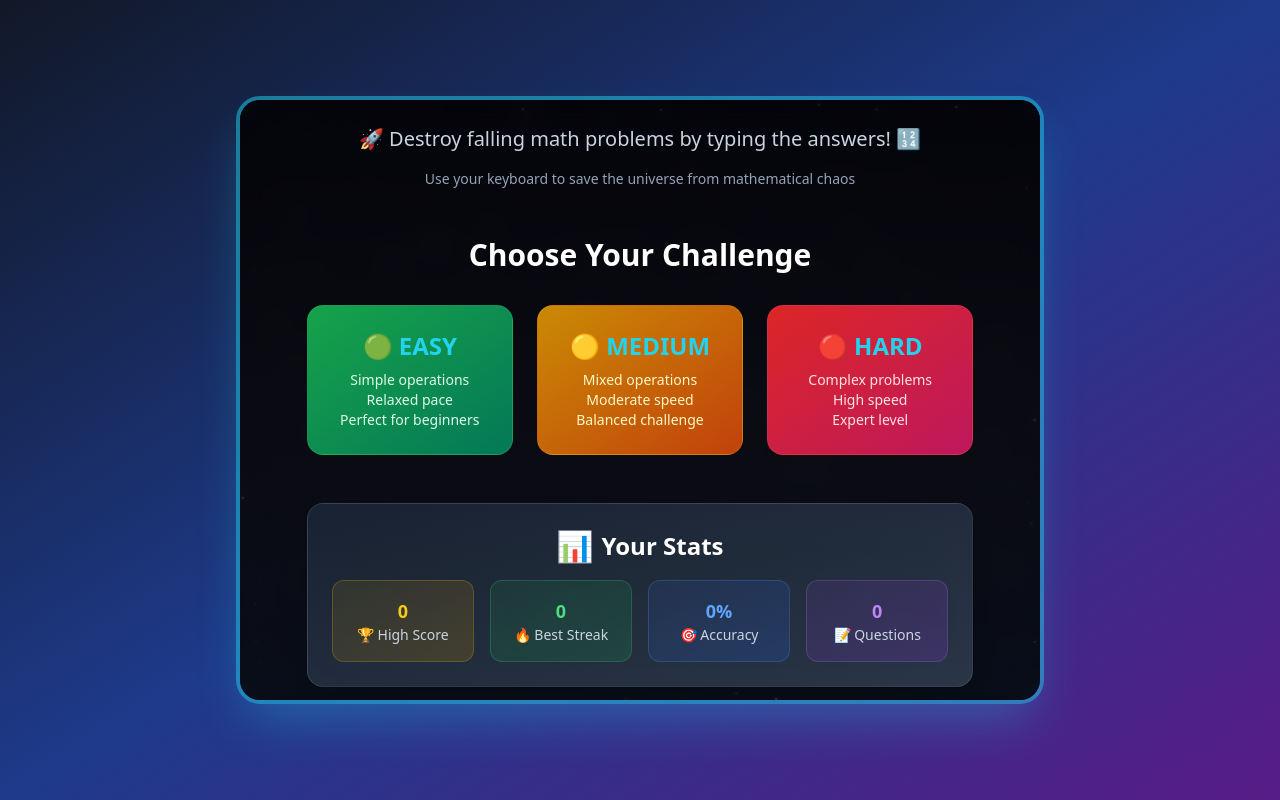
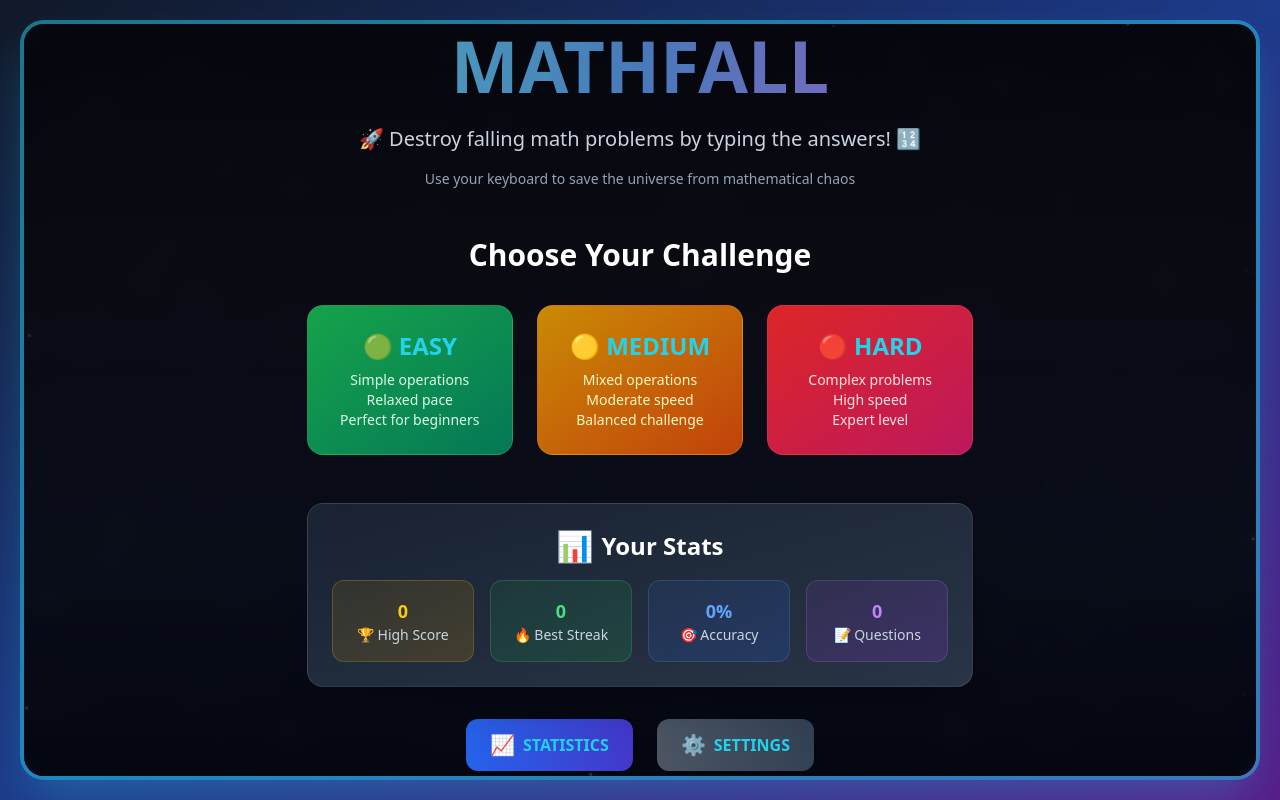
Before and after one commit to AmanRajYadav/mathfall, a React (Vite) app: page / in a window 1280 px wide. Built offline with nearby package versions, Linux system fonts and the light colour scheme.

Commit message:
Make screen full screen
Adjusted the game's layout to fit the full screen.

```diff
--- a/src/components/GameCanvas.tsx
+++ b/src/components/GameCanvas.tsx
@@ -5,9 +5,10 @@ import { GameState } from '../types/game';
 interface GameCanvasProps {
   gameState: GameState;
   starField: Array<{x: number, y: number, speed: number}>;
+  canvasSize: { width: number, height: number };
 }
 
-const GameCanvas: React.FC<GameCanvasProps> = ({ gameState, starField }) => {
+const GameCanvas: React.FC<GameCanvasProps> = ({ gameState, starField, canvasSize }) => {
   const canvasRef = useRef<HTMLCanvasElement>(null);
 
   useEffect(() => {
@@ -18,13 +19,13 @@ const GameCanvas: React.FC<GameCanvasProps> = ({ gameState, starField }) => {
     if (!ctx) return;
 
     // Modern gradient background
-    const gradient = ctx.createLinearGradient(0, 0, 0, 600);
+    const gradient = ctx.createLinearGradient(0, 0, 0, canvasSize.height);
     gradient.addColorStop(0, '#0f0f23');
     gradient.addColorStop(0.3, '#1a1a2e');
     gradient.addColorStop(0.7, '#16213e');
     gradient.addColorStop(1, '#0a0e27');
     ctx.fillStyle = gradient;
-    ctx.fillRect(0, 0, 800, 600);
+    ctx.fillRect(0, 0, canvasSize.width, canvasSize.height);
 
     // Enhanced stars with glow and twinkle
     starField.forEach((star, index) => {
@@ -43,35 +44,36 @@ const GameCanvas: React.FC<GameCanvasProps> = ({ gameState, starField }) => {
 
     if (gameState.gameStatus === 'gameOver') {
       // Modern game over screen with glassmorphism
-      const overlayGradient = ctx.createRadialGradient(400, 300, 0, 400, 300, 400);
+      const overlayGradient = ctx.createRadialGradient(canvasSize.width/2, canvasSize.height/2, 0, canvasSize.width/2, canvasSize.height/2, canvasSize.width/2);
       overlayGradient.addColorStop(0, 'rgba(0, 0, 0, 0.9)');
       overlayGradient.addColorStop(1, 'rgba(20, 20, 40, 0.95)');
       ctx.fillStyle = overlayGradient;
-      ctx.fillRect(0, 0, 800, 600);
+      ctx.fillRect(0, 0, canvasSize.width, canvasSize.height);
 
       // Glowing game over text
-      ctx.font = 'bold 48px system-ui';
+      const fontSize = Math.min(48, canvasSize.width / 20);
+      ctx.font = `bold ${fontSize}px system-ui`;
       ctx.fillStyle = '#ff4757';
       ctx.textAlign = 'center';
       ctx.shadowColor = '#ff4757';
       ctx.shadowBlur = 30;
-      ctx.fillText('GAME OVER', 400, 250);
+      ctx.fillText('GAME OVER', canvasSize.width/2, canvasSize.height/2 - 50);
 
-      ctx.font = '24px system-ui';
+      ctx.font = `${fontSize/2}px system-ui`;
       ctx.fillStyle = '#70a1ff';
       ctx.shadowBlur = 15;
-      ctx.fillText(`Final Score: ${gameState.score.toLocaleString()}`, 400, 300);
+      ctx.fillText(`Final Score: ${gameState.score.toLocaleString()}`, canvasSize.width/2, canvasSize.height/2);
 
       if (gameState.score === gameState.statistics.highScore) {
         ctx.fillStyle = '#ffa502';
         ctx.shadowColor = '#ffa502';
-        ctx.fillText('🏆 NEW HIGH SCORE! 🏆', 400, 330);
+        ctx.fillText('🏆 NEW HIGH SCORE! 🏆', canvasSize.width/2, canvasSize.height/2 + 30);
       }
 
       ctx.fillStyle = '#70a1ff';
       ctx.shadowColor = '#70a1ff';
       ctx.shadowBlur = 10;
-      ctx.fillText('Press SPACE to restart', 400, 380);
+      ctx.fillText('Press SPACE to restart', canvasSize.width/2, canvasSize.height/2 + 80);
       ctx.shadowBlur = 0;
 
       return;
@@ -80,38 +82,41 @@ const GameCanvas: React.FC<GameCanvasProps> = ({ gameState, starField }) => {
     if (gameState.gameStatus === 'waveComplete') {
       // Wave complete with celebration effect
       const time = Date.now() * 0.005;
-      const overlayGradient = ctx.createRadialGradient(400, 300, 0, 400, 300, 300);
+      const overlayGradient = ctx.createRadialGradient(canvasSize.width/2, canvasSize.height/2, 0, canvasSize.width/2, canvasSize.height/2, canvasSize.width/3);
       overlayGradient.addColorStop(0, 'rgba(0, 50, 100, 0.8)');
       overlayGradient.addColorStop(1, 'rgba(0, 0, 0, 0.6)');
       ctx.fillStyle = overlayGradient;
-      ctx.fillRect(0, 0, 800, 600);
+      ctx.fillRect(0, 0, canvasSize.width, canvasSize.height);
 
-      ctx.font = 'bold 36px system-ui';
+      const fontSize = Math.min(36, canvasSize.width / 25);
+      ctx.font = `bold ${fontSize}px system-ui`;
       ctx.fillStyle = '#70a1ff';
       ctx.textAlign = 'center';
       ctx.shadowColor = '#70a1ff';
       ctx.shadowBlur = 20 + Math.sin(time) * 10;
-      ctx.fillText(`🎉 WAVE ${gameState.wave} COMPLETE! 🎉`, 400, 300);
+      ctx.fillText(`🎉 WAVE ${gameState.wave} COMPLETE! 🎉`, canvasSize.width/2, canvasSize.height/2);
       ctx.shadowBlur = 0;
 
       return;
     }
 
     // Enhanced player ship with glow trail
-    const shipGradient = ctx.createRadialGradient(400, 575, 0, 400, 575, 25);
+    const shipX = canvasSize.width / 2;
+    const shipY = canvasSize.height - 25;
+    const shipGradient = ctx.createRadialGradient(shipX, shipY, 0, shipX, shipY, 25);
     shipGradient.addColorStop(0, '#70a1ff');
     shipGradient.addColorStop(0.7, '#5352ed');
     shipGradient.addColorStop(1, 'transparent');
     ctx.fillStyle = shipGradient;
-    ctx.fillRect(375, 550, 50, 50);
+    ctx.fillRect(shipX - 25, shipY - 25, 50, 50);
 
     ctx.fillStyle = '#70a1ff';
     ctx.shadowColor = '#70a1ff';
     ctx.shadowBlur = 15;
     ctx.beginPath();
-    ctx.moveTo(400, 570);
-    ctx.lineTo(385, 590);
-    ctx.lineTo(415, 590);
+    ctx.moveTo(shipX, shipY);
+    ctx.lineTo(shipX - 15, shipY + 20);
+    ctx.lineTo(shipX + 15, shipY + 20);
     ctx.closePath();
     ctx.fill();
 
@@ -119,17 +124,18 @@ const GameCanvas: React.FC<GameCanvasProps> = ({ gameState, starField }) => {
     ctx.fillStyle = '#ff6b6b';
     ctx.shadowColor = '#ff6b6b';
     ctx.shadowBlur = 10;
-    ctx.fillRect(390, 585, 6, 8);
-    ctx.fillRect(404, 585, 6, 8);
+    ctx.fillRect(shipX - 10, shipY + 15, 6, 8);
+    ctx.fillRect(shipX + 4, shipY + 15, 6, 8);
 
     // Cockpit
     ctx.fillStyle = '#ffffff';
     ctx.shadowBlur = 5;
-    ctx.fillRect(398, 575, 4, 8);
+    ctx.fillRect(shipX - 2, shipY + 5, 4, 8);
     ctx.shadowBlur = 0;
 
     // Enhanced problems with dynamic styling
-    ctx.font = 'bold 20px system-ui';
+    const problemFontSize = Math.min(20, canvasSize.width / 40);
+    ctx.font = `bold ${problemFontSize}px system-ui`;
     gameState.problems.forEach(problem => {
       const isTarget = problem === gameState.targetProblem;
 
@@ -176,13 +182,13 @@ const GameCanvas: React.FC<GameCanvasProps> = ({ gameState, starField }) => {
       ctx.shadowBlur = 0;
     });
 
-  }, [gameState, starField]);
+  }, [gameState, starField, canvasSize]);
 
   return (
     <canvas
       ref={canvasRef}
-      width={800}
-      height={600}
+      width={canvasSize.width}
+      height={canvasSize.height}
       className="block rounded-2xl"
       style={{ imageRendering: 'pixelated' }}
     />
--- a/src/components/MathFall.tsx
+++ b/src/components/MathFall.tsx
@@ -7,10 +7,14 @@ import GameMenu from './GameMenu';
 import GameHUD from './GameHUD';
 import StatisticsPanel from './StatisticsPanel';
 import SettingsPanel from './SettingsPanel';
+import GameCanvas from './GameCanvas';
 
 const MathFall: React.FC = () => {
   const canvasRef = useRef<HTMLCanvasElement>(null);
+  const containerRef = useRef<HTMLDivElement>(null);
   const animationRef = useRef<number>();
+  const [canvasSize, setCanvasSize] = useState({ width: 1200, height: 800 });
+
   const gameStateRef = useRef<GameState>({
     score: 0,
     lives: 3,
@@ -30,18 +34,32 @@ const MathFall: React.FC = () => {
   const [gameState, setGameState] = useState<GameState>(gameStateRef.current);
   const [starField, setStarField] = useState<Array<{x: number, y: number, speed: number}>>([]);
 
-  // Initialize star field
+  // Handle window resize for fullscreen canvas
+  useEffect(() => {
+    const updateCanvasSize = () => {
+      const newWidth = Math.min(window.innerWidth - 40, 1400);
+      const newHeight = Math.min(window.innerHeight - 40, 900);
+      setCanvasSize({ width: newWidth, height: newHeight });
+    };
+
+    updateCanvasSize();
+    window.addEventListener('resize', updateCanvasSize);
+    return () => window.removeEventListener('resize', updateCanvasSize);
+  }, []);
+
+  // Initialize star field based on canvas size
   useEffect(() => {
     const stars = [];
-    for (let i = 0; i < 200; i++) {
+    const starCount = Math.floor((canvasSize.width * canvasSize.height) / 4000);
+    for (let i = 0; i < starCount; i++) {
       stars.push({
-        x: Math.random() * 800,
-        y: Math.random() * 600,
+        x: Math.random() * canvasSize.width,
+        y: Math.random() * canvasSize.height,
         speed: Math.random() * 0.8 + 0.2
       });
     }
     setStarField(stars);
-  }, []);
+  }, [canvasSize]);
 
   const updateGameState = useCallback((updater: (state: GameState) => GameState) => {
     gameStateRef.current = updater(gameStateRef.current);
@@ -50,7 +68,7 @@ const MathFall: React.FC = () => {
 
   const startGame = useCallback((difficulty: Difficulty) => {
     playBackgroundMusic();
-    const wave1 = generateWave(1, difficulty);
+    const wave1 = generateWave(1, difficulty, canvasSize.width);
     const startTime = Date.now();
 
     updateGameState(state => ({
@@ -72,14 +90,13 @@ const MathFall: React.FC = () => {
         currentStreak: 0
       }
     }));
-  }, [updateGameState]);
+  }, [updateGameState, canvasSize.width]);
 
   const startNextWave = useCallback(() => {
     const currentWave = gameStateRef.current.wave + 1;
-    const wave = generateWave(currentWave, gameStateRef.current.difficulty);
+    const wave = generateWave(currentWave, gameStateRef.current.difficulty, canvasSize.width);
 
     console.log(`Starting Wave ${currentWave} with ${wave.totalProblems} problems`);
-    console.log(`Wave ${currentWave} problems:`, wave.problems.map(p => ({ text: p.text, y: p.y, speed: p.speed })));
 
     updateGameState(state => ({
       ...state,
@@ -92,7 +109,7 @@ const MathFall: React.FC = () => {
       problemsHandled: 0,
       gameStatus: 'playing'
     }));
-  }, [updateGameState]);
+  }, [updateGameState, canvasSize.width]);
 
   const findTargetProblem = useCallback((input: string): MathProblem | null => {
     if (!input) return null;
@@ -217,10 +234,10 @@ const MathFall: React.FC = () => {
       setStarField(stars => stars.map(star => ({
         ...star,
         y: star.y + star.speed,
-        ...(star.y > 600 && { y: 0, x: Math.random() * 800 })
+        ...(star.y > canvasSize.height && { y: 0, x: Math.random() * canvasSize.width })
       })));
 
-      // Update problems with reduced speed increase throughout wave
+      // Update problems
       const waveProgress = currentState.problemsHandled / currentState.totalProblemsInWave;
       const speedBoost = 1 + (waveProgress * 0.05);
 
@@ -230,8 +247,9 @@ const MathFall: React.FC = () => {
       }));
 
       // Check for problems that hit the bottom
-      const problemsAtBottom = updatedProblems.filter(p => p.y > 550);
-      const remainingProblems = updatedProblems.filter(p => p.y <= 550);
+      const bottomY = canvasSize.height - 50;
+      const problemsAtBottom = updatedProblems.filter(p => p.y > bottomY);
+      const remainingProblems = updatedProblems.filter(p => p.y <= bottomY);
 
       let newLives = currentState.lives;
       let newProblemsHandled = currentState.problemsHandled;
@@ -245,7 +263,6 @@ const MathFall: React.FC = () => {
           totalQuestionsAnswered: currentState.statistics.totalQuestionsAnswered + problemsAtBottom.length
         });
         playSound('loseLife');
-        console.log(`${problemsAtBottom.length} problems hit bottom. New handled count: ${newProblemsHandled}/${currentState.totalProblemsInWave}`);
       }
 
       // Update particles
@@ -276,11 +293,8 @@ const MathFall: React.FC = () => {
         return;
       }
 
-      // Fixed wave completion logic - simplified condition
-      console.log(`Wave ${currentState.wave} status: handled=${newProblemsHandled}, total=${currentState.totalProblemsInWave}, remaining=${remainingProblems.length}`);
-
-      if (newProblemsHandled >= currentState.totalProblemsInWave) {
-        console.log(`Wave ${currentState.wave} complete! Problems handled: ${newProblemsHandled}/${currentState.totalProblemsInWave}`);
+      // Check wave completion
+      if (newProblemsHandled >= currentState.totalProblemsInWave && remainingProblems.length === 0) {
         playSound('waveComplete');
         updateGameState(state => ({
           ...state,
@@ -318,137 +332,7 @@ const MathFall: React.FC = () => {
         cancelAnimationFrame(animationRef.current);
       }
     };
-  }, [updateGameState, startNextWave]);
-
-  // Canvas rendering with modern visual effects
-  useEffect(() => {
-    const canvas = canvasRef.current;
-    if (!canvas) return;
-
-    const ctx = canvas.getContext('2d');
-    if (!ctx) return;
-
-    // Modern gradient background
-    const gradient = ctx.createLinearGradient(0, 0, 0, 600);
-    gradient.addColorStop(0, '#0a0a1a');
-    gradient.addColorStop(0.5, '#1a1a2e');
-    gradient.addColorStop(1, '#16213e');
-    ctx.fillStyle = gradient;
-    ctx.fillRect(0, 0, 800, 600);
-
-    // Enhanced stars with glow effect
-    starField.forEach((star, index) => {
-      const twinkle = Math.sin(Date.now() * 0.005 + index) * 0.5 + 0.5;
-      const alpha = 0.4 + twinkle * 0.6;
-
-      // Glow effect
-      ctx.shadowColor = '#ffffff';
-      ctx.shadowBlur = 4;
-      ctx.fillStyle = `rgba(255, 255, 255, ${alpha})`;
-      ctx.fillRect(star.x, star.y, 2, 2);
-      ctx.shadowBlur = 0;
-    });
-
-    if (gameState.gameStatus === 'menu') {
-      return;
-    }
-
-    if (gameState.gameStatus === 'gameOver') {
-      // Modern game over screen
-      ctx.fillStyle = 'rgba(0, 0, 0, 0.8)';
-      ctx.fillRect(0, 0, 800, 600);
-
-      ctx.font = '48px "Arial Black"';
-      ctx.fillStyle = '#ff6b6b';
-      ctx.textAlign = 'center';
-      ctx.shadowColor = '#ff6b6b';
-      ctx.shadowBlur = 20;
-      ctx.fillText('GAME OVER', 400, 250);
-
-      ctx.font = '24px Arial';
-      ctx.fillStyle = '#66fcf1';
-      ctx.shadowBlur = 10;
-      ctx.fillText(`Final Score: ${gameState.score}`, 400, 300);
-      if (gameState.score === gameState.statistics.highScore) {
-        ctx.fillStyle = '#ffff00';
-        ctx.fillText('NEW HIGH SCORE!', 400, 330);
-      }
-      ctx.fillStyle = '#66fcf1';
-      ctx.fillText('Press SPACE to restart', 400, 380);
-      ctx.shadowBlur = 0;
-
-      return;
-    }
-
-    if (gameState.gameStatus === 'waveComplete') {
-      // Modern wave complete screen
-      ctx.fillStyle = 'rgba(0, 0, 0, 0.6)';
-      ctx.fillRect(0, 0, 800, 600);
-
-      ctx.font = '36px "Arial Black"';
-      ctx.fillStyle = '#66fcf1';
-      ctx.textAlign = 'center';
-      ctx.shadowColor = '#66fcf1';
-      ctx.shadowBlur = 15;
-      ctx.fillText(`WAVE ${gameState.wave} COMPLETE!`, 400, 300);
-      ctx.shadowBlur = 0;
-
-      return;
-    }
-
-    // Enhanced player ship
-    ctx.fillStyle = '#66fcf1';
-    ctx.shadowColor = '#66fcf1';
-    ctx.shadowBlur = 10;
-    ctx.beginPath();
-    ctx.moveTo(400, 570);
-    ctx.lineTo(380, 590);
-    ctx.lineTo(420, 590);
-    ctx.closePath();
-    ctx.fill();
-
-    ctx.fillRect(375, 585, 10, 5);
-    ctx.fillRect(415, 585, 10, 5);
-    ctx.fillStyle = '#ffffff';
-    ctx.fillRect(398, 575, 4, 8);
-    ctx.shadowBlur = 0;
-
-    // Enhanced problems with modern styling
-    ctx.font = '20px "Arial Black"';
-    gameState.problems.forEach(problem => {
-      const isTarget = problem === gameState.targetProblem;
-
-      if (isTarget) {
-        // Glowing target effect
-        const textWidth = ctx.measureText(problem.text).width;
-        ctx.fillStyle = 'rgba(255, 255, 0, 0.3)';
-        ctx.fillRect(problem.x - 8, problem.y - 30, textWidth + 16, 35);
-
-        ctx.shadowColor = '#ffff00';
-        ctx.shadowBlur = 15;
-        ctx.fillStyle = '#ffff00';
-      } else {
-        ctx.fillStyle = '#66fcf1';
-        ctx.shadowColor = '#66fcf1';
-        ctx.shadowBlur = 5;
-      }
-
-      ctx.fillText(problem.text, problem.x, problem.y);
-      ctx.shadowBlur = 0;
-    });
-
-    // Enhanced particles with colors
-    gameState.particles.forEach(particle => {
-      const alpha = particle.life / particle.maxLife;
-      const color = particle.color || '#ffffff';
-      ctx.fillStyle = `${color}${Math.floor(alpha * 255).toString(16).padStart(2, '0')}`;
-      ctx.shadowColor = color;
-      ctx.shadowBlur = 3;
-      ctx.fillRect(particle.x, particle.y, 4, 4);
-      ctx.shadowBlur = 0;
-    });
-
-  }, [gameState, starField]);
+  }, [updateGameState, startNextWave, canvasSize]);
 
   // Handle space key for menu/restart
   useEffect(() => {
@@ -499,17 +383,15 @@ const MathFall: React.FC = () => {
   };
 
   return (
-    <div className="flex items-center justify-center min-h-screen bg-gradient-to-br from-gray-900 via-blue-900 to-purple-900 relative">
-      <div className="border-4 border-cyan-400/50 rounded-3xl overflow-hidden shadow-2xl shadow-cyan-400/30 relative backdrop-blur-sm">
-        <canvas
-          ref={canvasRef}
-          width={800}
-          height={600}
-          className="block"
-          style={{ imageRendering: 'pixelated' }}
-        />
+    <div className="fixed inset-0 bg-gradient-to-br from-gray-900 via-blue-900 to-purple-900 flex items-center justify-center p-4">
+      <div
+        ref={containerRef}
+        className="relative border-4 border-cyan-400/50 rounded-3xl overflow-hidden shadow-2xl shadow-cyan-400/30 backdrop-blur-sm"
+        style={{ width: canvasSize.width, height: canvasSize.height }}
+      >
+        <GameCanvas gameState={gameState} starField={starField} canvasSize={canvasSize} />
 
-        {/* React UI Overlays with modern design */}
+        {/* React UI Overlays */}
         {gameState.gameStatus === 'menu' && (
           <div className="absolute inset-0 flex items-center justify-center bg-black/60 backdrop-blur-md">
             <GameMenu
--- a/src/utils/gameLogic.ts
+++ b/src/utils/gameLogic.ts
@@ -14,7 +14,7 @@ const getDifficultyMultipliers = (difficulty: Difficulty) => {
   }
 };
 
-const generateProblem = (type: 'addition' | 'subtraction' | 'multiplication' | 'division' | 'complex', waveNumber: number, difficulty: Difficulty): MathProblem => {
+const generateProblem = (type: 'addition' | 'subtraction' | 'multiplication' | 'division' | 'complex', waveNumber: number, difficulty: Difficulty, canvasWidth: number): MathProblem => {
   let text = '';
   let answer = 0;
   const { speedMultiplier, complexityMultiplier } = getDifficultyMultipliers(difficulty);
@@ -103,7 +103,7 @@ const generateProblem = (type: 'addition' | 'subtraction' | 'multiplication' | '
   const baseSpeed = (0.3 + (waveNumber * 0.1) + (Math.random() * 0.2)) * 0.4;
   const speed = baseSpeed * speedMultiplier;
   const textWidth = text.length * 12;
-  const maxX = 800 - textWidth - 20;
+  const maxX = canvasWidth - textWidth - 20;
 
   return {
     id: `problem_${problemIdCounter++}`,
@@ -115,7 +115,7 @@ const generateProblem = (type: 'addition' | 'subtraction' | 'multiplication' | '
   };
 };
 
-export const generateWave = (waveNumber: number, difficulty: Difficulty): Wave => {
+export const generateWave = (waveNumber: number, difficulty: Difficulty, canvasWidth: number = 800): Wave => {
   const problems: MathProblem[] = [];
   const { problemCount } = getDifficultyMultipliers(difficulty);
 
@@ -131,13 +131,13 @@ export const generateWave = (waveNumber: number, difficulty: Difficulty): Wave =
 
   console.log(`Generating Wave ${waveNumber} with ${totalProblems} problems (difficulty: ${difficulty})`);
 
-  // Reduced spacing by 50% - from 60-120 range to 30-60 range
-  const spacing = Math.max(30, 60 - (waveNumber * 2.5));
+  // Reduced spacing by 50% - from 30-60 range to 15-30 range for fullscreen
+  const spacing = Math.max(15, 30 - (waveNumber * 1.25));
 
   switch (waveNumber) {
     case 1:
       for (let i = 0; i < totalProblems; i++) {
-        const problem = generateProblem('addition', waveNumber, difficulty);
+        const problem = generateProblem('addition', waveNumber, difficulty, canvasWidth);
         problem.y = -50 - (i * spacing);
         problems.push(problem);
       }
@@ -146,7 +146,7 @@ export const generateWave = (waveNumber: number, difficulty: Difficulty): Wave =
     case 2:
       for (let i = 0; i < totalProblems; i++) {
         const type = Math.random() < 0.6 ? 'addition' : 'subtraction';
-        const problem = generateProblem(type, waveNumber, difficulty);
+        const problem = generateProblem(type, waveNumber, difficulty, canvasWidth);
         problem.y = -50 - (i * spacing);
         problems.push(problem);
       }
@@ -155,7 +155,7 @@ export const generateWave = (waveNumber: number, difficulty: Difficulty): Wave =
     case 3:
       for (let i = 0; i < totalProblems; i++) {
         const type = Math.random() < 0.7 ? 'multiplication' : 'division';
-        const problem = generateProblem(type, waveNumber, difficulty);
+        const problem = generateProblem(type, waveNumber, difficulty, canvasWidth);
         problem.y = -50 - (i * spacing);
         problems.push(problem);
       }
@@ -166,7 +166,7 @@ export const generateWave = (waveNumber: number, difficulty: Difficulty): Wave =
         const types: ('addition' | 'subtraction' | 'multiplication' | 'division')[] =
           ['addition', 'subtraction', 'multiplication', 'division'];
         const type = types[Math.floor(Math.random() * types.length)];
-        const problem = generateProblem(type, waveNumber, difficulty);
+        const problem = generateProblem(type, waveNumber, difficulty, canvasWidth);
         problem.y = -50 - (i * spacing);
         problems.push(problem);
       }
@@ -178,7 +178,7 @@ export const generateWave = (waveNumber: number, difficulty: Difficulty): Wave =
         const useComplex = Math.random() < complexChance;
         const type = useComplex ? 'complex' :
           (['addition', 'subtraction', 'multiplication', 'division'] as const)[Math.floor(Math.random() * 4)];
-        const problem = generateProblem(type, waveNumber, difficulty);
+        const problem = generateProblem(type, waveNumber, difficulty, canvasWidth);
         problem.y = -50 - (i * spacing);
         problems.push(problem);
       }
```
